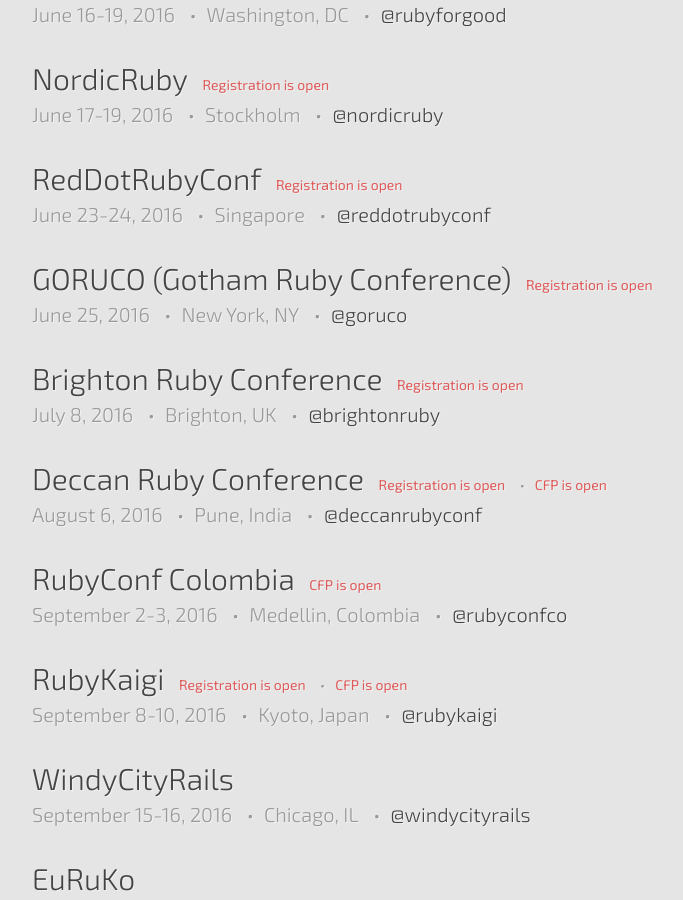
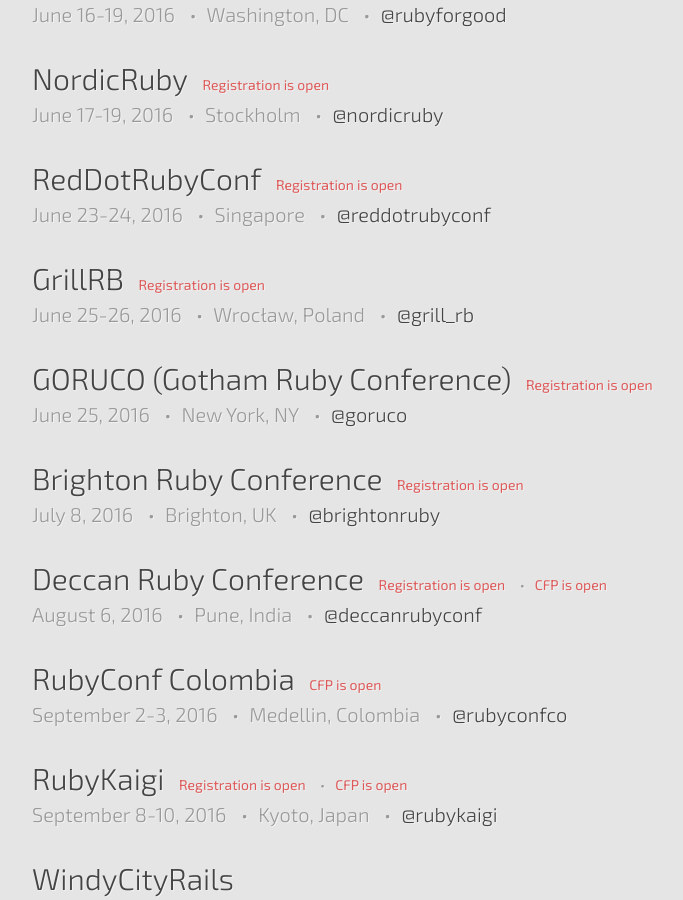
Before and after one commit to ruby-conferences/ruby-conferences.github.io, a Jekyll site: the page built from index.html, in a window 1280 px wide and 900 px high, scrolled down 902 px. Shown: the whole window, without its empty margins (208-891 px from the left). Built offline with Jekyll 4.4.1, drawn with Linux system fonts in a browser that asks for light colours.

Commit message:
Add GrillRB - Wrocław, Poland

```diff
--- a/_data/current.yml
+++ b/_data/current.yml
@@ -38,6 +38,13 @@
   dates: "June 23-24, 2016"
   url: http://www.reddotrubyconf.com/
   twitter: reddotrubyconf
+  reg_phrase: Registration is open
+
+- name: GrillRB
+  location: Wrocław, Poland
+  dates: "June 25-26, 2016"
+  url: http://grillrb.com/
+  twitter: grill_rb
   reg_phrase: Registration is open
 
 - name: GORUCO (Gotham Ruby Conference)
```
